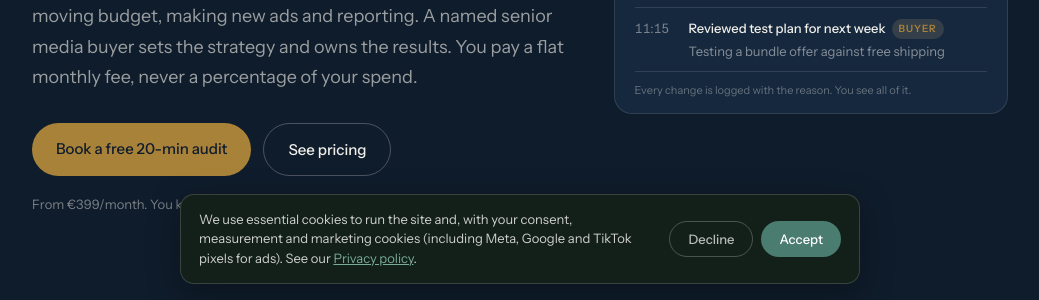
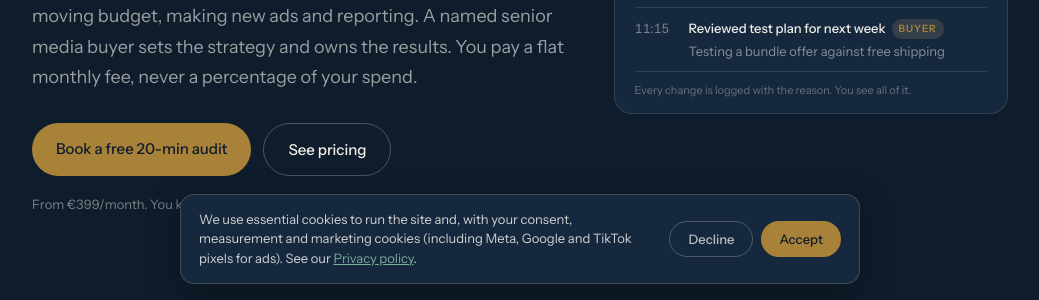
Before and after one commit to thewatermouse/watermouse-ads, a plain HTML site: page index.html in a window 1280 px wide. Shown: the part 500-800 px from the top of the page, without its empty margins (120-1159 px from the left). Drawn offline with Linux system fonts and the light colour scheme.

Commit message:
Ads: brand cookie banner to agency palette (navy bg, brass accept)
Co-Authored-By: Claude Opus 4.8 <noreply@anthropic.com>

```diff
--- a/index.html
+++ b/index.html
@@ -484,14 +484,14 @@
   </span>
 </div>
 <style>
-.wm-cookie{position:fixed;left:16px;right:16px;bottom:16px;z-index:9999;max-width:680px;margin:0 auto;background:#122019;color:#FAF8F5;border:1px solid rgba(250,248,245,0.16);border-radius:14px;padding:15px 18px;display:flex;align-items:center;justify-content:space-between;gap:14px;flex-wrap:wrap;font-family:'Instrument Sans',sans-serif;box-shadow:0 10px 34px rgba(0,0,0,0.3);}
+.wm-cookie{position:fixed;left:16px;right:16px;bottom:16px;z-index:9999;max-width:680px;margin:0 auto;background:#16283D;color:#FAF8F5;border:1px solid rgba(250,248,245,0.16);border-radius:14px;padding:15px 18px;display:flex;align-items:center;justify-content:space-between;gap:14px;flex-wrap:wrap;font-family:'Instrument Sans',sans-serif;box-shadow:0 10px 34px rgba(0,0,0,0.3);}
 .wm-cookie[hidden]{display:none!important;}
 .wm-cookie-text{font-size:13px;font-weight:300;line-height:1.5;color:rgba(250,248,245,0.82);flex:1;min-width:220px;}
 .wm-cookie-text a{color:#7AAB9B;}
 .wm-cookie-actions{display:flex;gap:8px;flex-shrink:0;}
 .wm-cookie-btn{font-family:inherit;font-size:13px;font-weight:500;border-radius:100px;padding:9px 18px;cursor:pointer;border:none;}
 .wm-cookie-btn.ghost{background:transparent;color:rgba(250,248,245,0.72);border:1px solid rgba(250,248,245,0.24);}
-.wm-cookie-btn.solid{background:#4A7C6F;color:#fff;}
+.wm-cookie-btn.solid{background:#A9823A;color:#0F1C2B;}
 </style>
 <script>
 function wmCookie(a){try{localStorage.setItem('wm_cookie_consent',a?'accepted':'declined');}catch(e){}var el=document.getElementById('wm-cookie');if(el)el.hidden=true;if(a&&window.wmLoadMarketing)window.wmLoadMarketing();}
```
